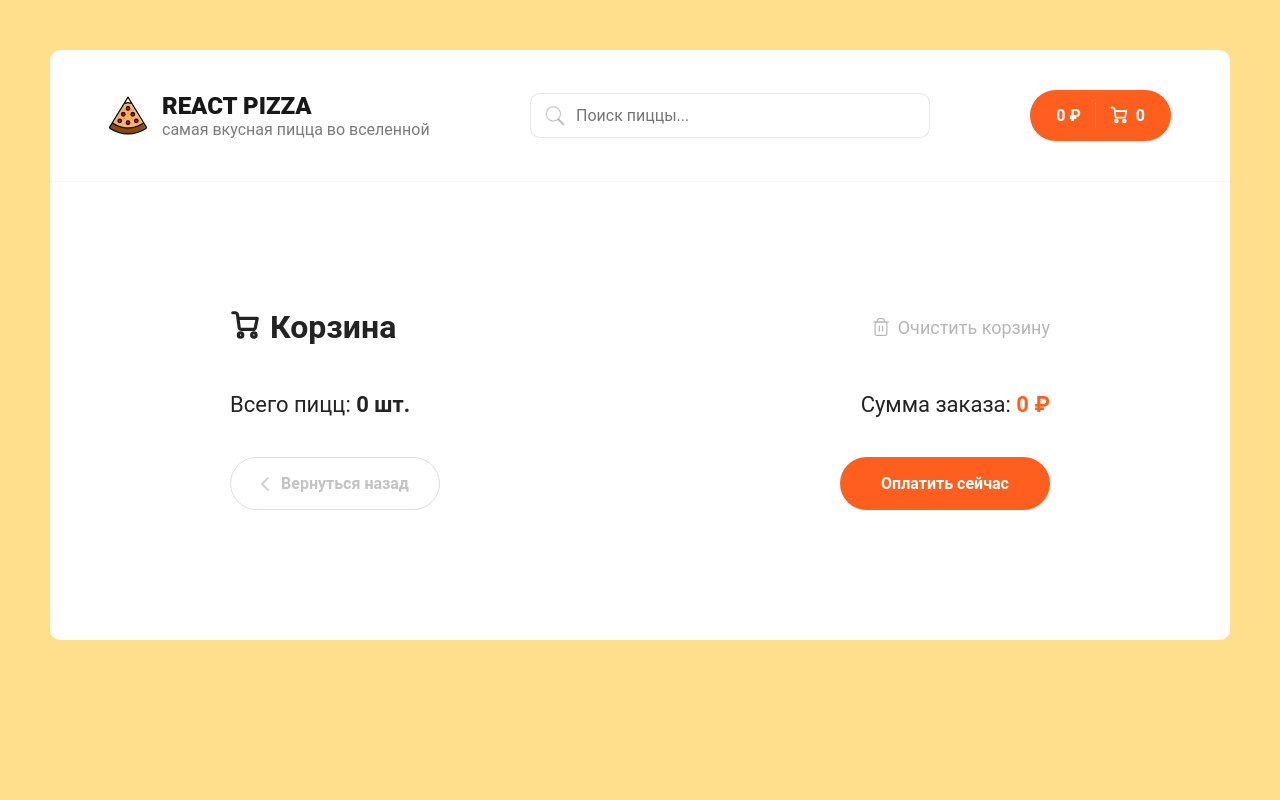
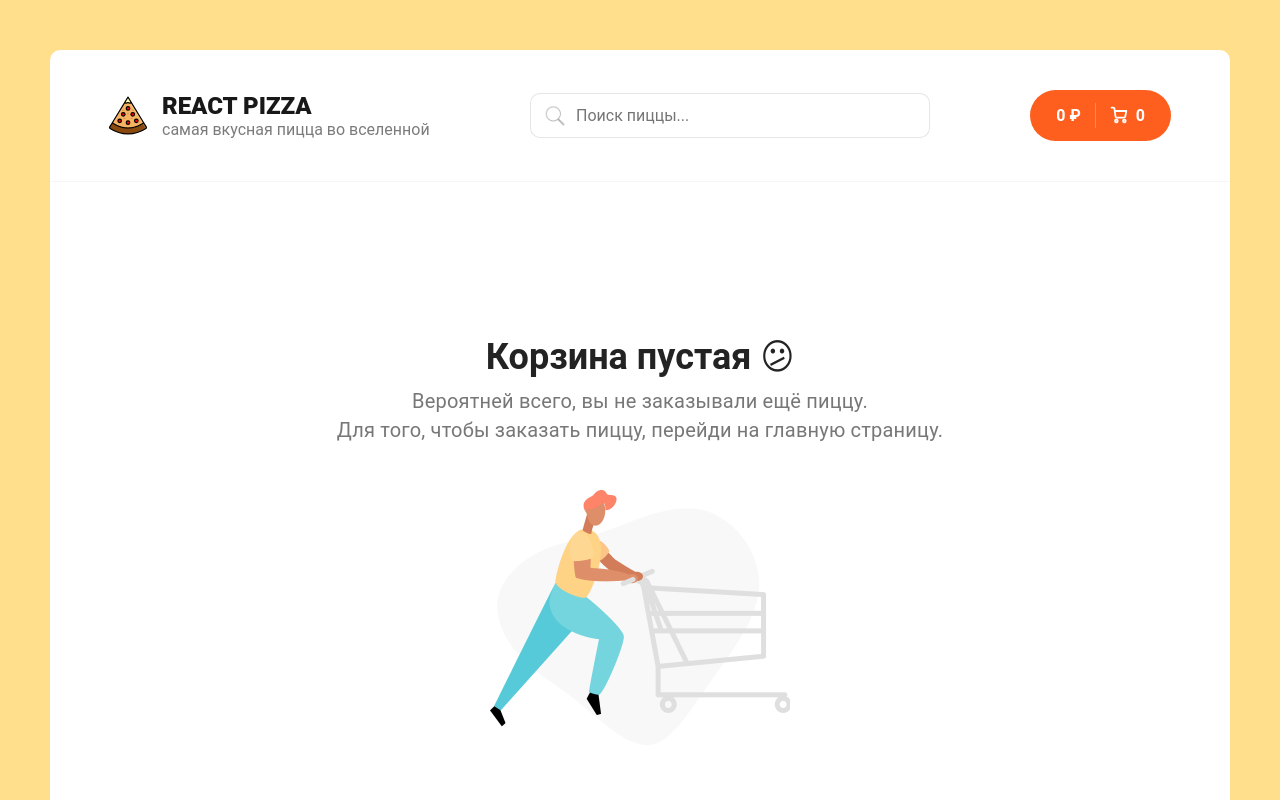
Before and after one commit to xoxlushka1337/pizza, a React (Create React App) app: page /cart in a window 1280 px wide. Shown: the top 800 px of the page. Built offline with nearby package versions, Linux system fonts and the light colour scheme.

Commit message:
fix: will fix the work of the basket

```diff
--- /dev/null
+++ b/src/components/CartEmpty.jsx
@@ -0,0 +1,24 @@
+import { Link } from "react-router-dom";
+
+const CartEmpty = () => {
+	return (
+		<div class="content">
+			<div class="cart cart--empty">
+				<h2>
+					Корзина пустая <span>😕</span>
+				</h2>
+				<p>
+					Вероятней всего, вы не заказывали ещё пиццу.
+					<br />
+					Для того, чтобы заказать пиццу, перейди на главную страницу.
+				</p>
+				<img src="img/empty-cart.png" alt="Empty cart" />
+				<Link class="button button--black" to="/">
+					<span>Вернуться назад</span>
+				</Link>
+			</div>
+		</div>
+	);
+};
+
+export default CartEmpty;
--- a/src/components/CartItem.jsx
+++ b/src/components/CartItem.jsx
@@ -1,7 +1,7 @@
 import { useDispatch } from "react-redux";
 import { addItem, minusItem, removeItem } from "../redux/slices/cartSlice";
 
-const CartItem = ({ id, title, price, imageUrl, count, type }) => {
+const CartItem = ({ id, title, price, imageUrl, count, type, size }) => {
 	const dispatch = useDispatch();
 
 	const onClickPlus = () => {
@@ -23,7 +23,9 @@ const CartItem = ({ id, title, price, imageUrl, count, type }) => {
 			</div>
 			<div class="cart__item-info">
 				<h3>{title}</h3>
-				<p>{type}, 26 см.</p>
+				<p>
+					{type}, {size} см.
+				</p>
 			</div>
 			<div class="cart__item-count">
 				<div
--- a/src/components/PizzaBlock/index.jsx
+++ b/src/components/PizzaBlock/index.jsx
@@ -23,7 +23,7 @@ function PizzaBlock({ id, title, price, imageUrl, sizes, types }) {
 			price,
 			imageUrl,
 			type: typesName[activeType],
-			size: activeSize,
+			size: sizes[activeSize],
 		};
 		dispatch(addItem(item));
 	};
--- a/src/pages/Cart.jsx
+++ b/src/pages/Cart.jsx
@@ -3,6 +3,7 @@ import { useDispatch, useSelector } from "react-redux";
 import { Link } from "react-router-dom";
 import CartItem from "../components/CartItem";
 import { clearItem } from "../redux/slices/cartSlice";
+import CartEmpty from "../components/CartEmpty";
 
 const Cart = () => {
 	const dispatch = useDispatch();
@@ -15,6 +16,11 @@ const Cart = () => {
 			dispatch(clearItem());
 		}
 	};
+
+	if (!totalPrice) {
+		return <CartEmpty />;
+	}
+
 	return (
 		<>
 			<div className="container container--cart">
--- a/src/redux/slices/cartSlice.js
+++ b/src/redux/slices/cartSlice.js
@@ -38,6 +38,9 @@ const cartSlice = createSlice({
 		},
 		removeItem(state, action) {
 			state.items = state.items.filter(obj => obj.id !== action.payload);
+			state.totalPrice = state.items.reduce((sum, obj) => {
+				return obj.price * obj.count - sum;
+			}, 0);
 		},
 		clearItem(state) {
 			state.items = [];
--- a/src/scss/app.scss
+++ b/src/scss/app.scss
@@ -1,7 +1,7 @@
-@import './variables.scss';
-@import './libs/normalize.scss';
+@import "./variables.scss";
+@import "./libs/normalize.scss";
 
-@import './components/all.scss';
+@import "./components/all.scss";
 
 body {
 	background-color: $background;
@@ -337,17 +337,18 @@ body {
 	}
 
 	&--empty {
-    margin: 0 auto;
-    width: 560px;
+		margin: 80px auto;
+		width: 620px;
 		text-align: center;
 
 		h2 {
-      font-size: 32px;
-      margin-bottom: 10px;
+			font-size: 36px;
+			font-weight: 700;
+			margin-bottom: 15px;
 		}
 
 		p {
-      font-size: 18px;
+			font-size: 20px;
 			line-height: 145.4%;
 			letter-spacing: 0.01em;
 			color: #777777;
```
Also changed, not shown: src/components/CartEmty.jsx (deleted). Lines whose indentation alone changed are shown as unchanged.
